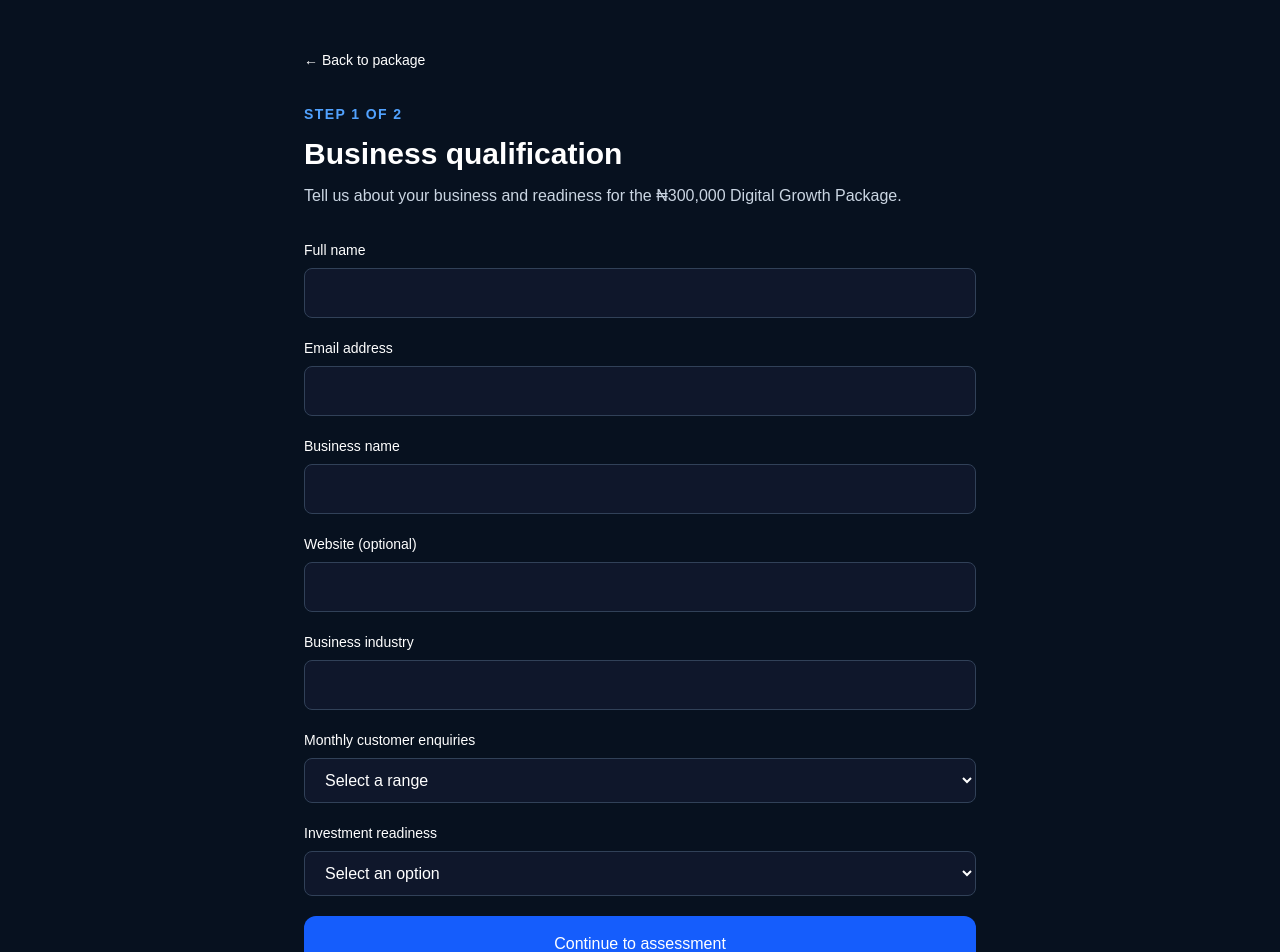
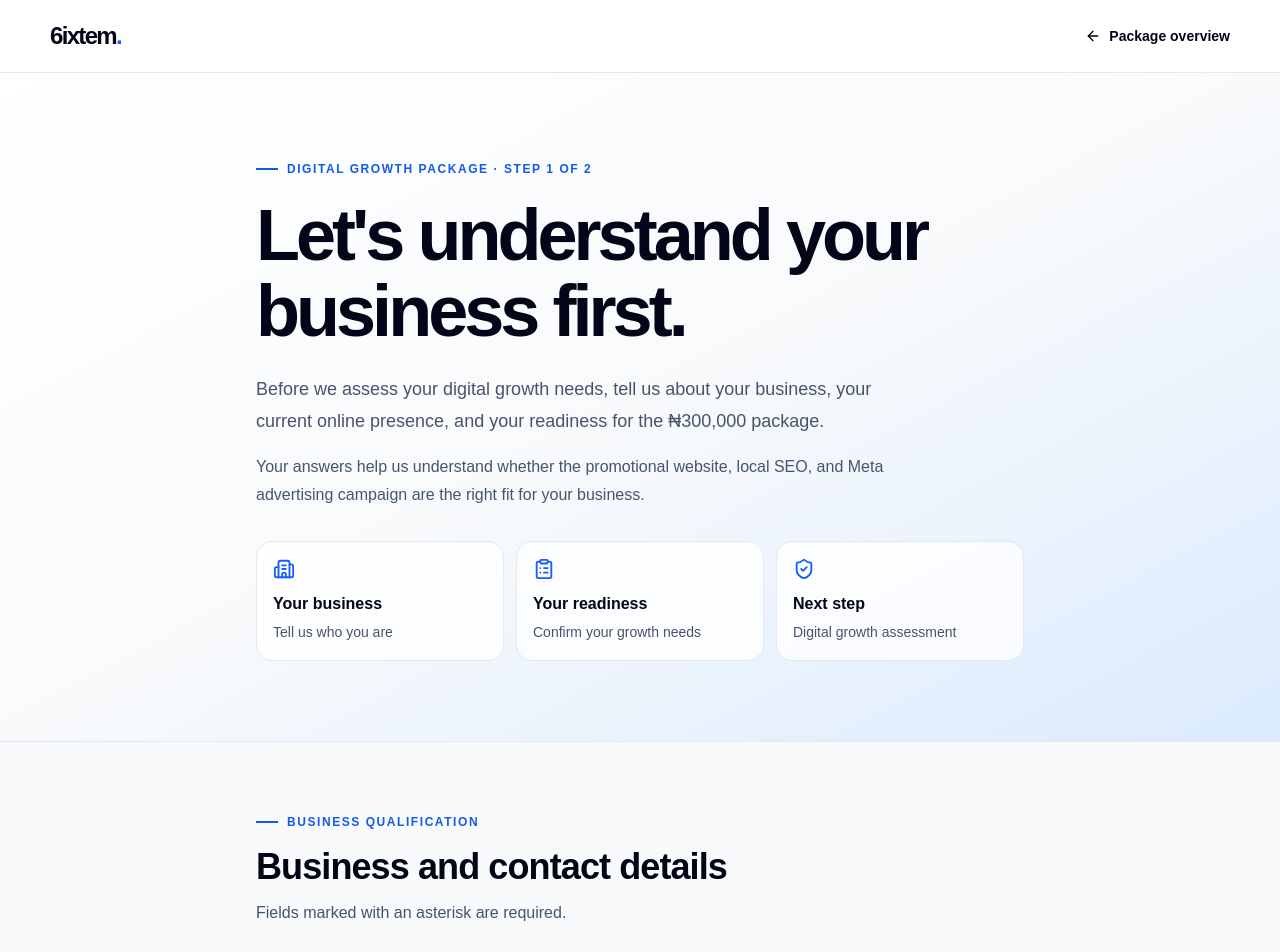
Before and after one commit to Xamuelmadu/6ixtem, a Next.js app: page /digital-growth-package/qualify in a window 1280 px wide. Shown: the top 952 px of the page. Built offline with nearby package versions, Linux system fonts and the light colour scheme.

Commit message:
Update Digital Growth Package landing, qualification and assessment flow

```diff
--- a/src/app/digital-growth-package/qualify/page.tsx
+++ b/src/app/digital-growth-package/qualify/page.tsx
@@ -1,9 +1,15 @@
-
 "use client";
 
 import { FormEvent, useState } from "react";
 import { useRouter } from "next/navigation";
 import Link from "next/link";
+import {
+  ArrowLeft,
+  ArrowRight,
+  Building2,
+  ClipboardList,
+  ShieldCheck,
+} from "lucide-react";
 
 export default function GrowthQualificationPage() {
   const router = useRouter();
@@ -36,60 +42,195 @@ export default function GrowthQualificationPage() {
 
       router.push("/digital-growth-package/assessment");
     } catch {
-      setError("Unable to save your details. Please try again.");
+      setError(
+        "Unable to save your details. Please try again."
+      );
     }
   }
 
   const inputClass =
-    "w-full rounded-lg border border-slate-700 bg-slate-900 px-4 py-3 text-white";
+    "w-full rounded-lg border border-slate-300 bg-white px-4 py-3 text-slate-950 outline-none transition placeholder:text-slate-400 focus:border-blue-600 focus:ring-2 focus:ring-blue-100";
+
+  const fields = [
+    {
+      name: "fullName",
+      label: "Full name",
+      type: "text",
+      placeholder: "Enter your full name",
+      autoComplete: "name",
+    },
+    {
+      name: "email",
+      label: "Email address",
+      type: "email",
+      placeholder: "Enter your email address",
+      autoComplete: "email",
+    },
+    {
+      name: "businessName",
+      label: "Business name",
+      type: "text",
+      placeholder: "Enter your business name",
+      autoComplete: "organization",
+    },
+    {
+      name: "website",
+      label: "Website (optional)",
+      type: "text",
+      placeholder: "Enter your website address",
+      autoComplete: "url",
+    },
+    {
+      name: "industry",
+      label: "Business industry",
+      type: "text",
+      placeholder: "e.g. Fashion, healthcare, engineering",
+      autoComplete: "off",
+    },
+  ];
 
   return (
-    <main className="min-h-screen bg-[#07111f] px-6 py-12 text-white">
-      <div className="mx-auto max-w-2xl">
+    <main className="min-h-screen bg-slate-50 text-slate-950">
+      <header className="border-b border-slate-200 bg-white">
+        <nav className="container-main flex h-[72px] items-center justify-between">
+          <Link
+            href="/"
+            className="text-2xl font-black tracking-[-0.07em]"
+          >
+            6ixtem<span className="text-blue-600">.</span>
+          </Link>
+
           <Link
             href="/digital-growth-package"
-          className="text-sm text-blue-400"
+            className="inline-flex items-center gap-2 text-sm font-semibold text-slate-600 transition hover:text-blue-600"
           >
-          ← Back to package
+            <ArrowLeft size={16} aria-hidden="true" />
+            Package overview
           </Link>
+        </nav>
+      </header>
 
-        <p className="mt-8 text-sm font-semibold uppercase tracking-widest text-blue-400">
-          Step 1 of 2
-        </p>
-        <h1 className="mt-3 text-3xl font-bold">
-          Business qualification
-        </h1>
-        <p className="mt-3 text-slate-300">
-          Tell us about your business and readiness for the ₦300,000
-          Digital Growth Package.
+      <section className="border-b border-slate-200 bg-gradient-to-br from-white via-slate-50 to-blue-100">
+        <div className="container-main py-14 md:py-20">
+          <div className="mx-auto max-w-3xl">
+            <p className="eyebrow">
+              Digital Growth Package · Step 1 of 2
             </p>
 
-        <form onSubmit={handleSubmit} className="mt-8 space-y-5">
-          {[
-            ["fullName", "Full name", "text"],
-            ["email", "Email address", "email"],
-            ["businessName", "Business name", "text"],
-            ["website", "Website (optional)", "text"],
-            ["industry", "Business industry", "text"],
-          ].map(([name, label, type]) => (
+            <h1 className="mt-5 text-4xl font-black leading-[1.05] tracking-[-0.055em] sm:text-6xl md:text-7xl">
+              Let&apos;s understand your business first.
+            </h1>
+
+            <p className="mt-6 max-w-2xl text-lg leading-8 text-slate-600">
+              Before we assess your digital growth needs, tell us
+              about your business, your current online presence,
+              and your readiness for the ₦300,000 package.
+            </p>
+
+            <p className="mt-4 max-w-2xl leading-7 text-slate-600">
+              Your answers help us understand whether the promotional
+              website, local SEO, and Meta advertising campaign are
+              the right fit for your business.
+            </p>
+
+            <div className="mt-8 grid gap-3 sm:grid-cols-3">
+              <div className="rounded-2xl border border-slate-200 bg-white/80 p-4">
+                <Building2
+                  size={22}
+                  className="text-blue-600"
+                  aria-hidden="true"
+                />
+                <h2 className="mt-3 font-bold">Your business</h2>
+                <p className="mt-1 text-sm leading-6 text-slate-600">
+                  Tell us who you are
+                </p>
+              </div>
+
+              <div className="rounded-2xl border border-slate-200 bg-white/80 p-4">
+                <ClipboardList
+                  size={22}
+                  className="text-blue-600"
+                  aria-hidden="true"
+                />
+                <h2 className="mt-3 font-bold">Your readiness</h2>
+                <p className="mt-1 text-sm leading-6 text-slate-600">
+                  Confirm your growth needs
+                </p>
+              </div>
+
+              <div className="rounded-2xl border border-slate-200 bg-white/80 p-4">
+                <ShieldCheck
+                  size={22}
+                  className="text-blue-600"
+                  aria-hidden="true"
+                />
+                <h2 className="mt-3 font-bold">Next step</h2>
+                <p className="mt-1 text-sm leading-6 text-slate-600">
+                  Digital growth assessment
+                </p>
+              </div>
+            </div>
+          </div>
+        </div>
+      </section>
+
+      <section className="container-main py-10 md:py-16">
+        <div className="mx-auto max-w-3xl">
+          <p className="eyebrow">Business qualification</p>
+
+          <h2 className="mt-4 text-3xl font-black tracking-tight sm:text-4xl">
+            Business and contact details
+          </h2>
+
+          <p className="mt-3 leading-7 text-slate-600">
+            Fields marked with an asterisk are required.
+          </p>
+
+          <form
+            onSubmit={handleSubmit}
+            className="mt-8 space-y-6 rounded-2xl border border-slate-200 bg-white p-6 shadow-sm sm:p-8"
+          >
+            {fields.map(
+              ({
+                name,
+                label,
+                type,
+                placeholder,
+                autoComplete,
+              }) => (
                 <div key={name}>
-              <label htmlFor={name} className="mb-2 block text-sm font-medium">
+                  <label
+                    htmlFor={name}
+                    className="mb-2 block text-sm font-semibold text-slate-800"
+                  >
                     {label}
+                    {name !== "website" && (
+                      <span className="text-blue-600"> *</span>
+                    )}
                   </label>
+
                   <input
                     id={name}
                     name={name}
                     type={type}
+                    placeholder={placeholder}
+                    autoComplete={autoComplete}
                     required={name !== "website"}
                     className={inputClass}
                   />
                 </div>
-          ))}
+              )
+            )}
 
             <div>
-            <label htmlFor="monthlyEnquiries" className="mb-2 block text-sm">
-              Monthly customer enquiries
+              <label
+                htmlFor="monthlyEnquiries"
+                className="mb-2 block text-sm font-semibold text-slate-800"
+              >
+                Monthly customer enquiries{" "}
+                <span className="text-blue-600">*</span>
               </label>
+
               <select
                 id="monthlyEnquiries"
                 name="monthlyEnquiries"
@@ -97,17 +238,33 @@ export default function GrowthQualificationPage() {
                 defaultValue=""
                 className={inputClass}
               >
-              <option value="" disabled>Select a range</option>
-              {["Fewer than 50", "50–200", "201–1,000", "More than 1,000", "Not sure"].map(
-                (value) => <option key={value}>{value}</option>
-              )}
+                <option value="" disabled>
+                  Select a range
+                </option>
+
+                {[
+                  "Fewer than 50",
+                  "50–200",
+                  "201–1,000",
+                  "More than 1,000",
+                  "Not sure",
+                ].map((value) => (
+                  <option key={value} value={value}>
+                    {value}
+                  </option>
+                ))}
               </select>
             </div>
 
             <div>
-            <label htmlFor="expectedInvestment" className="mb-2 block text-sm">
-              Investment readiness
+              <label
+                htmlFor="expectedInvestment"
+                className="mb-2 block text-sm font-semibold text-slate-800"
+              >
+                Investment readiness{" "}
+                <span className="text-blue-600">*</span>
               </label>
+
               <select
                 id="expectedInvestment"
                 name="expectedInvestment"
@@ -115,23 +272,55 @@ export default function GrowthQualificationPage() {
                 defaultValue=""
                 className={inputClass}
               >
-              <option value="" disabled>Select an option</option>
-              <option>Ready to invest ₦300,000</option>
-              <option>Need to discuss the ₦300,000 package</option>
-              <option>Not ready to invest ₦300,000 yet</option>
+                <option value="" disabled>
+                  Select an option
+                </option>
+                <option value="Ready to invest ₦300,000">
+                  Ready to invest ₦300,000
+                </option>
+                <option value="Need to discuss the ₦300,000 package">
+                  Need to discuss the ₦300,000 package
+                </option>
+                <option value="Not ready to invest ₦300,000 yet">
+                  Not ready to invest ₦300,000 yet
+                </option>
               </select>
             </div>
 
-          {error && <p role="alert" className="text-red-400">{error}</p>}
+            {error && (
+              <p
+                role="alert"
+                className="rounded-lg border border-red-200 bg-red-50 p-3 text-sm text-red-700"
+              >
+                {error}
+              </p>
+            )}
 
             <button
               type="submit"
-            className="w-full rounded-xl bg-blue-600 px-6 py-4 font-semibold hover:bg-blue-500"
+              className="button-primary flex w-full items-center justify-center gap-2"
             >
               Continue to assessment
+              <ArrowRight size={18} aria-hidden="true" />
             </button>
+
+            <p className="text-center text-sm leading-6 text-slate-500">
+              Your details will be used to personalize your Digital
+              Growth Package assessment.
+            </p>
           </form>
+
+          <div className="mt-6">
+            <Link
+              href="/digital-growth-package"
+              className="inline-flex items-center gap-2 text-sm font-semibold text-slate-600 hover:text-blue-600"
+            >
+              <ArrowLeft size={16} aria-hidden="true" />
+              Back to package overview
+            </Link>
           </div>
+        </div>
+      </section>
     </main>
   );
 }
```
Lines whose indentation alone changed are shown as unchanged.
